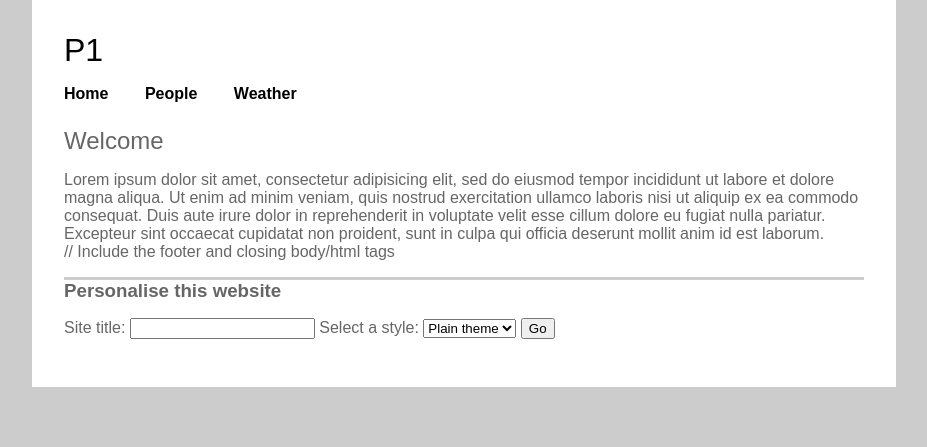
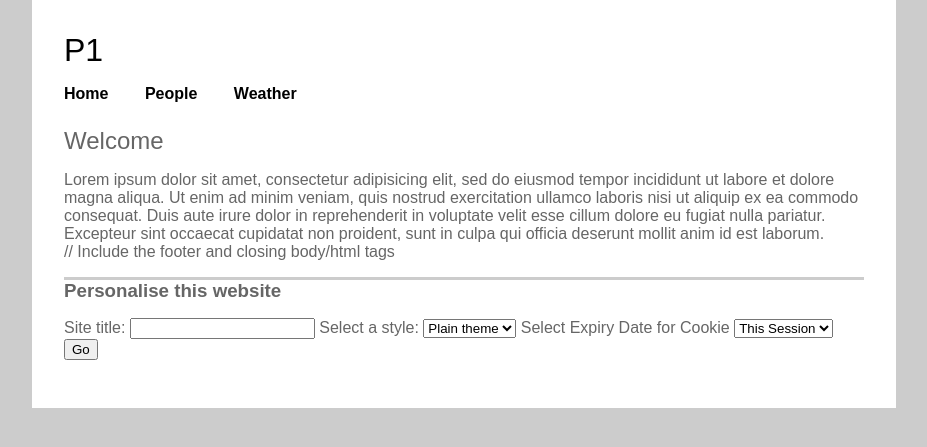
Before and after one commit to Trixi-Turny/PHP_Practice_Cookies, a PHP site: page /index.php in a window 1280 px wide. Shown: the top 447 px of the page, without its empty margins (176-1103 px from the left). Run offline with PHP 8.4, Linux system fonts and the light colour scheme.

Commit message:
user-defined expiry date on cookies

```diff
--- a/includes/footer.php
+++ b/includes/footer.php
@@ -6,12 +6,13 @@
             $footer_output = '';
 
             // use the state variables set in header.php to decide what action to take
-            if ($form_is_submitted == true && $errors_detected == false) {
-
-                // Form was submitted and no errors were detected
-                $footer_output .= '<p>Selected title: ' . htmlentities($clean['site_title']) . '</p>';
-                $footer_output .= '<p>Selected style: ' . htmlentities($clean['site_style']) . '</p>';
-
+          if (isset($_COOKIE['style']) && isset($_COOKIE['site_title'])){
+             $self = htmlentities($_SERVER['PHP_SELF']);
+                $footer_output = '<form action='. $self . ' method="post"><input type = "submit" value = "Delete Cookies" name = "deleteCookies"/></form>' ;
+                if(isset($_POST['deleteCookies'])){
+                   setcookie('site_title', "", time()-(2*24*60*60),'/');
+                   setcookie('style', "", time()-(2*24*60*60),'/');
+                }
             } else {
 
                 // Either the form was not submitted, or it was submitted and errors were detected.
@@ -35,26 +36,28 @@
                 // Add the form code to $footer_output
                 $footer_output .= '<form action="' . $self . '" method="post">
                     <div>
-
                         <label for="sitetitle">Site title:</label>
                         <input type="text" name="site_title" id="sitetitle" value="' . $redisplay_title . '" />
-
                         <label for="styleselect">Select a style:</label>
                         <select name="site_style" id="styleselect">
                             <option value="plain">Plain theme</option>
                             <option value="light">Light theme</option>
                             <option value="dark">Dark theme</option>
                         </select>
-
+                        <label for = "expiry">Select Expiry Date for Cookie</label>
+                        <select name = "expiry">
+                            <option value = "0" >This Session</option>
+                            <option value = "86400">A Day</option>
+                            <option value = "604800">A Week</option>
+                        </select>
                         <input type="submit" name="personalise" value="Go" />
-
                     </div>
                 </form>';
-
             }
 
             // Echo either the form HTML or the "success" messages
             echo $footer_output;
+
             ?>
 
 		</div>
--- a/includes/header.php
+++ b/includes/header.php
@@ -1,13 +1,12 @@
 <?php
 ob_start();
 ?>
-
-
 <?php
-
+date_default_timezone_set('Europe/London');
 
 // Store valid styles in an array for convenience
 $site_styles = array('plain', 'light', 'dark');
+$cookieExpiry = array('0', '86400', '604800');
 
 // Variables to store data/errors
 $clean = array();
@@ -21,15 +20,17 @@ $errors_detected = false;
 if (isset($_POST['personalise'])) {
     $form_is_submitted = true;
     echo "form is submitted";
-
+    if(isset($_POST['expiry']) && in_array($_POST['expiry'], $cookieExpiry)){
+        $clean['expiry'] = $_POST['expiry'];
+        $setExpiry = $_POST['expiry'];
+    }
     // Validate the site title
     if (isset($_POST['site_title'])) {
         $trimmed = trim($_POST['site_title']);
         if ($trimmed != '') {
             $clean['site_title'] = $trimmed;
             echo "clean".$clean['site_title'];
-            setcookie('site_title', htmlentities($trimmed), time()+(10*24*60*60), '/');
-
+            setcookie('site_title', htmlentities($trimmed), time()+$setExpiry, '/');
         } else {
             $errors[] = 'Site title is empty';
             $errors_detected = true;
@@ -38,12 +39,11 @@ if (isset($_POST['personalise'])) {
         $errors[] = 'Site title not submitted';
         $errors_detected = true;
     }
-
     // Use the built-in "in_array" function to validate the style selection
     if (isset($_POST['site_style']) && in_array($_POST['site_style'], $site_styles)) {
         $clean['site_style'] = $_POST['site_style'];
 
-        setcookie('style', $_POST['site_style'], time()+(10*24*60*60), '/');
+        setcookie('style', $_POST['site_style'], time()+$setExpiry, '/');
         ob_end_flush();
 
     } else {
@@ -67,9 +67,7 @@ if (isset($_POST['personalise'])) {
 <body>
 	<div id="page">
     <?php
-
       $title  = isset($_COOKIE['site_title']) ? $_COOKIE['site_title']:"P1" ;
-
     ?>
 
         <h1><a href="index.php"><?php echo $title;?> </a></h1>
```
